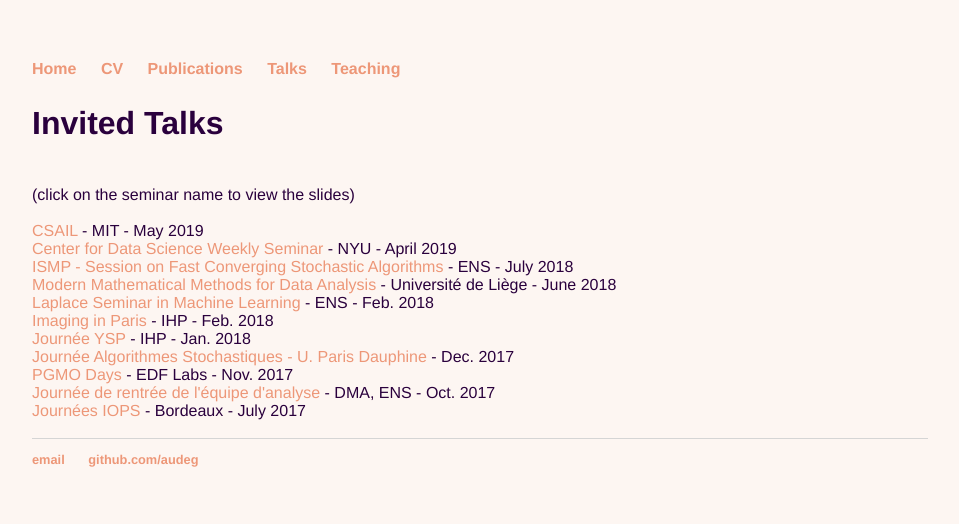
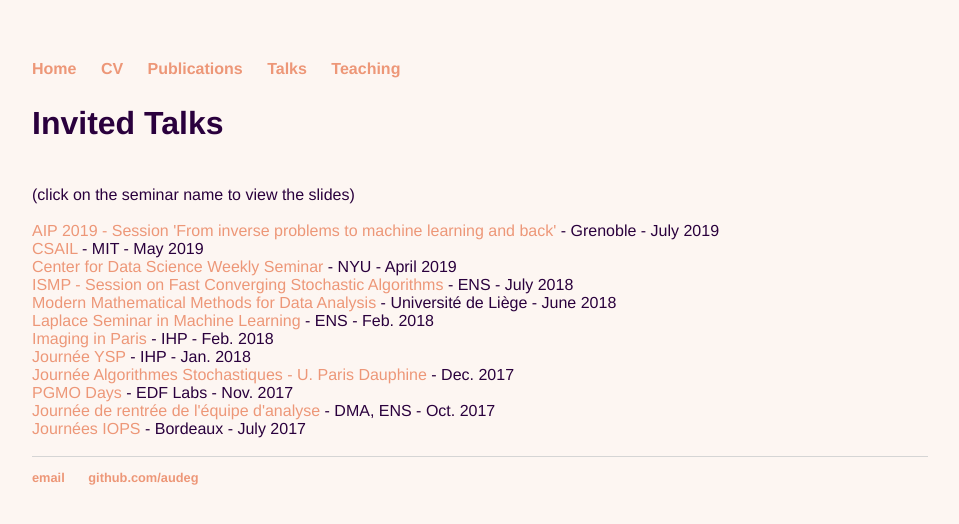
Before and after one commit to audeg/audeg.github.io, a Jekyll site: the page built from talks/index.html, in a window 1280 px wide. Shown: the top 524 px of the page, without its empty margins (160-1119 px from the left). Built offline with Jekyll 4.4.1, drawn with Linux system fonts in a browser that asks for light colours.

Commit message:
Update index.html

```diff
--- a/talks/index.html
+++ b/talks/index.html
@@ -7,6 +7,7 @@ title: Teaching
 <br/>(click on the seminar name to view the slides)<br/>
 <br/>
 
+<a href="talkAIP.pdf"> AIP 2019 - Session 'From inverse problems to machine learning and back' </a> - Grenoble - July 2019 <br/>
 <a href="talkMIT.pdf"> CSAIL </a> - MIT - May 2019 <br/>
 <a href="talkNYU.pdf"> Center for Data Science Weekly Seminar </a> - NYU - April 2019 <br/>
 <a href="talkISMPBordeaux.pdf"> ISMP - Session on Fast Converging Stochastic Algorithms </a> - ENS - July 2018 <br/>
```
